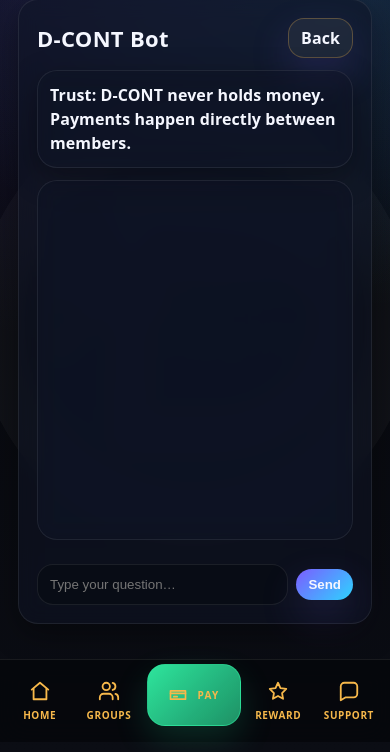
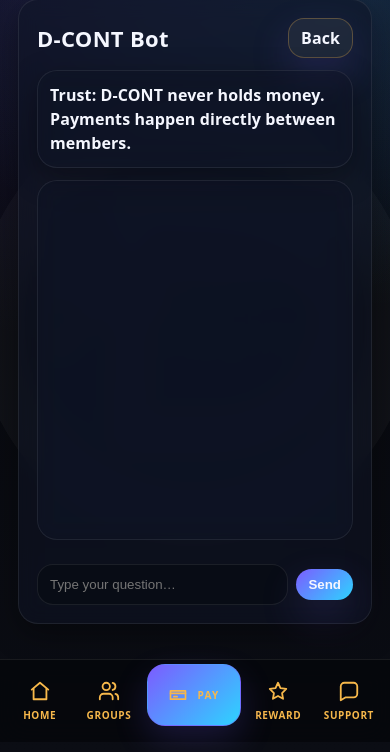
Before and after one commit to cyanmerc-hue/D-cont, a Flask app: template templates/chat.html in a window 390 px wide. Shown: the part 102-854 px from the top of the page. Run offline with Flask 3, Linux system fonts and the light colour scheme; the template is opened without the code that fills it, so the values that code supplies are empty.

Commit message:
Restore blue center PAY tab

```diff
--- a/static/app.css
+++ b/static/app.css
@@ -13,8 +13,6 @@
   --success: #2EE59D;
   --warning: #F7B84B;
   --danger: #FF4D6D;
-
-  --success-rgb: 46, 229, 157;
 
   /* Accent (yellow) */
   --accent: var(--warning);
@@ -120,10 +118,10 @@ body.app-body {
     gap: 10px;
     padding: 12px 14px;
     border-radius: 18px;
-    background: linear-gradient(135deg, rgba(var(--success-rgb), 1), rgba(var(--success-rgb), 0.62));
-    border: 1px solid rgba(var(--success-rgb), 0.55);
+    background: linear-gradient(135deg, rgba(124, 92, 255, 1), rgba(45, 212, 255, 1));
+    border: 1px solid rgba(124, 92, 255, 0.38);
     color: var(--text);
-    box-shadow: 0 14px 34px rgba(var(--success-rgb), 0.16);
+    box-shadow: 0 14px 34px rgba(124, 92, 255, 0.18);
   }
 
   .tabItem.pay .tabIcon {
@@ -137,8 +135,8 @@ body.app-body {
 
   .tabItem.pay.active {
     color: var(--text);
-    background: linear-gradient(135deg, rgba(var(--success-rgb), 1), rgba(var(--success-rgb), 0.72));
-    border: 1px solid rgba(var(--success-rgb), 0.80);
+    background: linear-gradient(135deg, rgba(124, 92, 255, 1), rgba(45, 212, 255, 1));
+    border: 1px solid rgba(45, 212, 255, 0.55);
   }
 
   /* Reduce top desktop nav on small screens */
```
